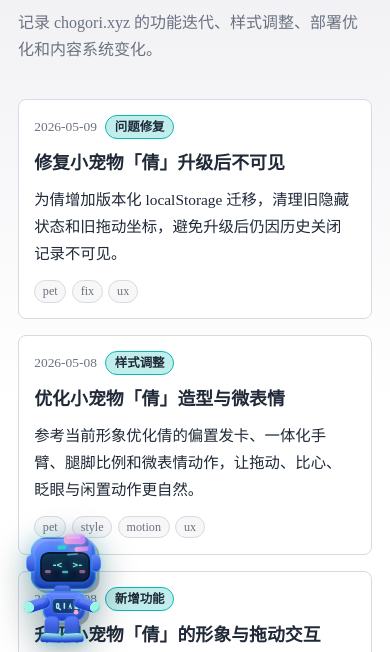
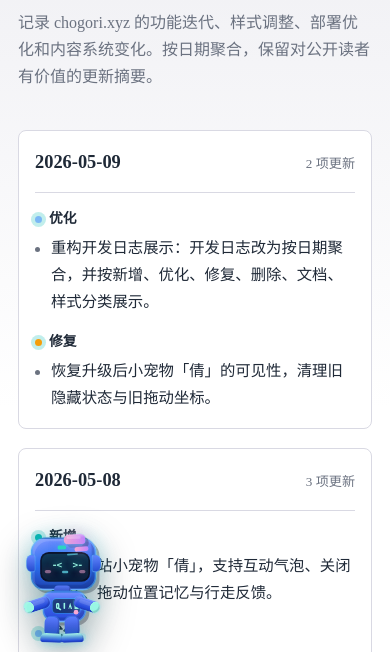
Before and after one commit to Chogori0424/chogori-blog, an Astro site: page /devlog in a window 390 px wide. Shown: the part 192-844 px from the top of the page. Built offline with nearby package versions, Linux system fonts and the light colour scheme; Astro itself is replaced by a stand-in of ours.

Commit message:
refactor: group development log

```diff
--- a/src/data/devlog.json
+++ b/src/data/devlog.json
@@ -1,144 +1,68 @@
 [
   {
     "date": "2026-05-09",
-    "type": "fix",
-    "title": "修复小宠物「倩」升级后不可见",
-    "description": "为倩增加版本化 localStorage 迁移，清理旧隐藏状态和旧拖动坐标，避免升级后仍因历史关闭记录不可见。",
-    "commit": null,
-    "tags": [
-      "pet",
-      "fix",
-      "ux"
-    ]
+    "items": {
+      "added": [],
+      "improved": [
+        "重构开发日志展示：开发日志改为按日期聚合，并按新增、优化、修复、删除、文档、样式分类展示。"
+      ],
+      "fixed": [
+        "恢复升级后小宠物「倩」的可见性，清理旧隐藏状态与旧拖动坐标。"
+      ],
+      "removed": [],
+      "docs": [],
+      "style": []
+    }
   },
   {
     "date": "2026-05-08",
-    "type": "style",
-    "title": "优化小宠物「倩」造型与微表情",
-    "description": "参考当前形象优化倩的偏置发卡、一体化手臂、腿脚比例和微表情动作，让拖动、比心、眨眼与闲置动作更自然。",
-    "commit": null,
-    "tags": [
-      "pet",
-      "style",
-      "motion",
-      "ux"
-    ]
-  },
-  {
-    "date": "2026-05-08",
-    "type": "feature",
-    "title": "升级小宠物「倩」的形象与拖动交互",
-    "description": "将倩从坐姿改为站立，优化身体连接与 UI 风格眼睛，加入拖动与行走动作、时间精神状态系统，并细化比心互动。",
-    "commit": null,
-    "tags": [
-      "pet",
-      "interaction",
-      "drag",
-      "motion",
-      "ux"
-    ]
-  },
-  {
-    "date": "2026-05-08",
-    "type": "feature",
-    "title": "升级小宠物「倩」形象与互动",
-    "description": "基于参考图细化倩的造型，加入轻微像素风、可爱女性化设计、自动问候文案，以及仅在 hover/focus 时显示的关闭按钮。",
-    "commit": null,
-    "tags": [
-      "pet",
-      "interaction",
-      "pixel",
-      "ux"
-    ]
-  },
-  {
-    "date": "2026-05-08",
-    "type": "feature",
-    "title": "添加小宠物「倩」",
-    "description": "新增全站浮动机器人宠物，支持点击互动、眨眼、比心、气泡提示和关闭记忆。",
-    "commit": null,
-    "tags": [
-      "pet",
-      "interaction",
-      "ux"
-    ]
+    "items": {
+      "added": [
+        "上线全站小宠物「倩」，支持互动气泡、关闭记忆、拖动位置记忆与行走反馈。"
+      ],
+      "improved": [
+        "为「倩」加入时间精神状态、自动问候、UI 符号眼睛和更自然的 idle 动作。"
+      ],
+      "fixed": [],
+      "removed": [],
+      "docs": [],
+      "style": [
+        "优化「倩」的像素风外观、偏置发卡、一体化手臂、腿脚比例、比心效果和微表情。"
+      ]
+    }
   },
   {
     "date": "2026-05-07",
-    "type": "feature",
-    "title": "添加开发日志页面",
-    "description": "新增 /devlog 页面、开发日志数据文件、日志追加脚本和 Codex 项目规则，用于记录本站功能迭代与配置变化。",
-    "commit": null,
-    "tags": [
-      "devlog",
-      "workflow"
-    ]
-  },
-  {
-    "date": "2026-05-07",
-    "type": "feature",
-    "title": "添加一键回顶 / 返回阅读进度按钮",
-    "description": "新增全站浮动按钮，支持回到顶部、返回刚才阅读位置，并在用户手动滚动时自动恢复状态。",
-    "commit": "05d159e",
-    "tags": [
-      "ux",
-      "article"
-    ]
-  },
-  {
-    "date": "2026-05-07",
-    "type": "fix",
-    "title": "优化文章页字体排版",
-    "description": "收紧文章页内容宽度，降低标题字号，优化中文正文行高、列表、引用块、代码块和表格阅读体验。",
-    "commit": "6308864",
-    "tags": [
-      "typography",
-      "article"
-    ]
+    "items": {
+      "added": [
+        "新增开发日志页面和日志追加脚本。",
+        "新增一键回顶 / 返回阅读进度按钮。"
+      ],
+      "improved": [
+        "完成自定义域名 chogori.xyz 的 Vercel 与 Cloudflare DNS 访问配置。"
+      ],
+      "fixed": [
+        "优化文章页排版，收紧内容宽度并改善中文阅读体验。"
+      ],
+      "removed": [],
+      "docs": [],
+      "style": []
+    }
   },
   {
     "date": "2026-05-05",
-    "type": "feature",
-    "title": "添加可视化文章后台 Decap CMS",
-    "description": "新增 /admin/ 管理后台入口，配置 GitHub 后端、文章集合、媒体目录和上传占位目录。",
-    "commit": "91b4a10",
-    "tags": [
-      "cms",
-      "content"
-    ]
-  },
-  {
-    "date": "2026-05-05",
-    "type": "deploy",
-    "title": "添加 sitemap.xml 与 robots.txt",
-    "description": "接入 Astro sitemap 集成，配置站点地址，并新增 robots.txt 指向 sitemap-index.xml。",
-    "commit": "c696f95",
-    "tags": [
-      "seo",
-      "sitemap"
-    ]
-  },
-  {
-    "date": "2026-05-07",
-    "type": "deploy",
-    "title": "绑定自定义域名 chogori.xyz",
-    "description": "将 chogori.xyz 与 www.chogori.xyz 绑定到 Vercel 项目，并通过 Cloudflare DNS 指向生产站点。",
-    "commit": null,
-    "tags": [
-      "domain",
-      "vercel",
-      "cloudflare"
-    ]
-  },
-  {
-    "date": "2026-05-05",
-    "type": "feature",
-    "title": "初步搭建个人博客站点",
-    "description": "使用 Astro 官方 blog 模板创建 Chogori Blog，初始化文章、分类、SEO、RSS 和基础站点结构。",
-    "commit": "f23fb89",
-    "tags": [
-      "astro",
-      "init"
-    ]
+    "items": {
+      "added": [
+        "初步搭建 Chogori Blog，完成 Astro 基础站点、文章、分类、SEO 与 RSS。",
+        "新增 Decap CMS 可视化文章后台。"
+      ],
+      "improved": [],
+      "fixed": [],
+      "removed": [],
+      "docs": [
+        "添加 sitemap 与 robots.txt，明确搜索引擎抓取入口。"
+      ],
+      "style": []
+    }
   }
 ]
--- a/src/pages/devlog.astro
+++ b/src/pages/devlog.astro
@@ -2,22 +2,30 @@
 import BaseHead from '../components/BaseHead.astro';
 import Footer from '../components/Footer.astro';
 import Header from '../components/Header.astro';
-import devlogEntries from '../data/devlog.json';
+import changelogGroups from '../data/devlog.json';
 import { SITE_TITLE } from '../consts';
 
-const typeLabels = {
-	feature: '新增功能',
-	fix: '问题修复',
-	style: '样式调整',
-	content: '内容更新',
-	deploy: '部署配置',
-	refactor: '结构调整',
+const categoryOrder = ['added', 'improved', 'fixed', 'removed', 'docs', 'style'] as const;
+
+const categoryLabels = {
+	added: '新增',
+	improved: '优化',
+	fixed: '修复',
+	removed: '删除',
+	docs: '文档',
+	style: '样式',
 } as const;
 
-const entries = [...devlogEntries].sort((a, b) => {
-	const dateOrder = b.date.localeCompare(a.date);
-	return dateOrder === 0 ? devlogEntries.indexOf(a) - devlogEntries.indexOf(b) : dateOrder;
-});
+const changelog = [...changelogGroups].sort((a, b) => b.date.localeCompare(a.date));
+
+const getSections = (group: (typeof changelog)[number]) =>
+	categoryOrder
+		.map((key) => ({
+			key,
+			label: categoryLabels[key],
+			items: (group.items?.[key] ?? []) as string[],
+		}))
+		.filter((section) => section.items.length > 0);
 ---
 
 <!doctype html>
@@ -29,10 +37,10 @@ const entries = [...devlogEntries].sort((a, b) => {
 		/>
 		<style>
 			main {
-				width: 880px;
+				width: 900px;
 			}
 			.page-head {
-				margin-bottom: 2.25rem;
+				margin-bottom: 2.5rem;
 			}
 			.page-head h1 {
 				margin-bottom: 0.75rem;
@@ -44,100 +52,137 @@ const entries = [...devlogEntries].sort((a, b) => {
 				margin: 0;
 				color: var(--color-text-muted);
 				font-size: 1rem;
+				line-height: 1.7;
 			}
-			.timeline {
+			.changelog {
 				display: grid;
-				gap: 1rem;
+				gap: 1.2rem;
 				margin: 0;
 				padding: 0;
 				list-style: none;
 			}
-			.log-card {
+			.date-group {
 				position: relative;
-				display: grid;
-				gap: 0.75rem;
+			}
+			.date-card {
 				border: 1px solid var(--color-card-border);
 				border-radius: 8px;
 				background: var(--surface);
-				padding: 1.1rem;
+				padding: 1.25rem;
 				transition:
 					background-color 0.3s ease,
 					border-color 0.3s ease,
 					color 0.3s ease;
 			}
-			.log-card:hover {
-				border-color: var(--color-accent);
+			.date-card:hover {
+				border-color: color-mix(in srgb, var(--color-accent) 70%, var(--color-card-border));
 			}
-			.log-meta {
+			.date-head {
 				display: flex;
 				flex-wrap: wrap;
-				gap: 0.5rem;
+				gap: 0.45rem 0.85rem;
+				align-items: baseline;
+				justify-content: space-between;
+				border-bottom: 1px solid var(--color-border);
+				padding-bottom: 0.85rem;
+				margin-bottom: 1rem;
+			}
+			.date-head time {
+				color: var(--color-text);
+				font-size: 1.35rem;
+				font-weight: 800;
+				letter-spacing: 0;
+			}
+			.change-count {
+				color: var(--color-text-muted);
+				font-size: 0.82rem;
+			}
+			.change-sections {
+				display: grid;
+				gap: 1rem;
+			}
+			.change-section {
+				display: grid;
+				grid-template-columns: 5.5rem minmax(0, 1fr);
+				gap: 0.9rem;
+				align-items: start;
+			}
+			.change-section h2 {
+				display: inline-flex;
+				gap: 0.42rem;
 				align-items: center;
-				color: var(--color-text-muted);
-				font-size: 0.84rem;
-				line-height: 1.45;
+				margin: 0;
+				color: var(--color-text);
+				font-size: 0.9rem;
+				line-height: 1.5;
 			}
-			.type-badge {
-				display: inline-flex;
-				border: 1px solid var(--color-accent);
+			.category-dot {
+				width: 0.45rem;
+				height: 0.45rem;
 				border-radius: 999px;
-				padding: 0.12rem 0.55rem;
-				background: var(--color-accent-muted);
-				color: var(--color-text);
-				font-size: 0.78rem;
-				font-weight: 700;
+				background: var(--color-accent);
+				box-shadow: 0 0 0 4px var(--color-accent-muted);
 			}
-			.log-card h2 {
+			.change-list {
+				display: grid;
+				gap: 0.48rem;
 				margin: 0;
-				font-size: 1.28rem;
-				line-height: 1.35;
+				padding: 0;
+				list-style: none;
 			}
-			.log-card p {
+			.change-list li {
+				position: relative;
 				margin: 0;
+				padding-left: 1rem;
 				color: var(--color-text);
 				font-size: 0.96rem;
 				line-height: 1.75;
 			}
-			.log-footer {
-				display: flex;
-				flex-wrap: wrap;
-				gap: 0.45rem 0.7rem;
-				align-items: center;
-				color: var(--color-text-muted);
-				font-size: 0.82rem;
+			.change-list li::before {
+				position: absolute;
+				left: 0;
+				top: 0.78em;
+				width: 0.32rem;
+				height: 0.32rem;
+				border-radius: 999px;
+				background: var(--color-text-muted);
+				content: '';
 			}
-			.commit-link {
-				font-family: var(--font-atkinson);
-				font-weight: 700;
-				text-decoration: none;
+			.change-section-added .category-dot {
+				background: var(--color-accent);
 			}
-			.tag-list {
-				display: flex;
-				flex-wrap: wrap;
-				gap: 0.35rem;
-				margin: 0;
-				padding: 0;
-				list-style: none;
+			.change-section-improved .category-dot {
+				background: #7ab7f5;
 			}
-			.tag-list li {
-				border: 1px solid var(--color-border);
-				border-radius: 999px;
-				padding: 0.08rem 0.48rem;
-				background: var(--color-bg-secondary);
-				color: var(--color-text-muted);
-				font-size: 0.76rem;
-				line-height: 1.5;
+			.change-section-fixed .category-dot {
+				background: #f59e0b;
+			}
+			.change-section-removed .category-dot {
+				background: #e06c75;
+			}
+			.change-section-docs .category-dot {
+				background: #a78bfa;
+			}
+			.change-section-style .category-dot {
+				background: #f9a8d4;
 			}
 			@media (max-width: 720px) {
 				main {
 					width: 100%;
 					max-width: calc(100% - 2em);
 				}
-				.log-card {
-					padding: 0.95rem;
+				.date-card {
+					padding: 1rem;
 				}
-				.log-card h2 {
-					font-size: 1.12rem;
+				.date-head time {
+					font-size: 1.15rem;
+				}
+				.change-section {
+					grid-template-columns: 1fr;
+					gap: 0.35rem;
+				}
+				.change-section h2 {
+					font-size: 0.86rem;
 				}
 			}
 		</style>
@@ -147,40 +192,42 @@ const entries = [...devlogEntries].sort((a, b) => {
 		<main>
 			<section class="page-head">
 				<h1>开发日志</h1>
-				<p>记录 chogori.xyz 的功能迭代、样式调整、部署优化和内容系统变化。</p>
+				<p>记录 chogori.xyz 的功能迭代、样式调整、部署优化和内容系统变化。按日期聚合，保留对公开读者有价值的更新摘要。</p>
 			</section>
 
-			<ol class="timeline">
+			<ol class="changelog">
 				{
-					entries.map((entry) => (
-						<li>
-							<article class="log-card">
-								<div class="log-meta">
-									<time datetime={entry.date}>{entry.date}</time>
-									<span class="type-badge">{typeLabels[entry.type]}</span>
-								</div>
-								<h2>{entry.title}</h2>
-								<p>{entry.description}</p>
-								<div class="log-footer">
-									{entry.commit && (
-										<a
-											class="commit-link"
-											href={`https://github.com/Chogori0424/chogori-blog/commit/${entry.commit}`}
-										>
-											commit {entry.commit}
-										</a>
-									)}
-									{entry.tags.length > 0 && (
-										<ul class="tag-list" aria-label={`${entry.title} 标签`}>
-											{entry.tags.map((tag) => (
-												<li>{tag}</li>
-											))}
-										</ul>
-									)}
-								</div>
-							</article>
-						</li>
-					))
+					changelog.map((group) => {
+						const sections = getSections(group);
+						const itemCount = sections.reduce((total, section) => total + section.items.length, 0);
+
+						return (
+							<li class="date-group">
+								<article class="date-card">
+									<header class="date-head">
+										<time datetime={group.date}>{group.date}</time>
+										<span class="change-count">{itemCount} 项更新</span>
+									</header>
+
+									<div class="change-sections">
+										{sections.map((section) => (
+											<section class={`change-section change-section-${section.key}`}>
+												<h2>
+													<span class="category-dot" aria-hidden="true"></span>
+													{section.label}
+												</h2>
+												<ul class="change-list">
+													{section.items.map((item) => (
+														<li>{item}</li>
+													))}
+												</ul>
+											</section>
+										))}
+									</div>
+								</article>
+							</li>
+						);
+					})
 				}
 			</ol>
 		</main>
```
Also changed, not shown: scripts/add-devlog.mjs (+125 -46 lines).
